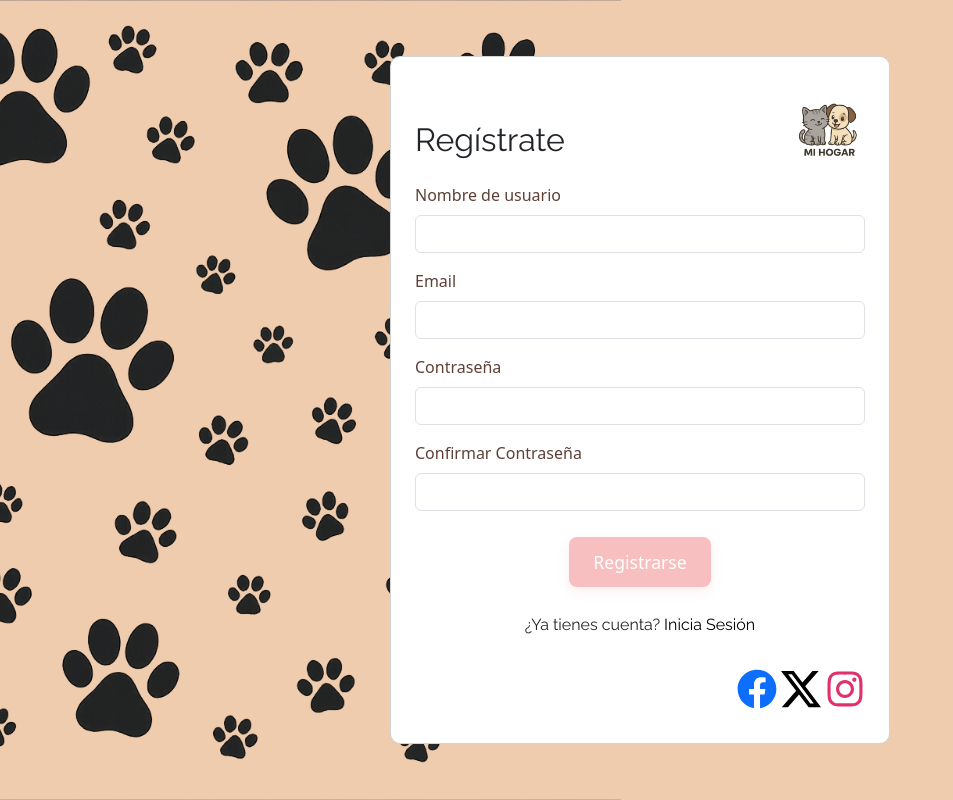
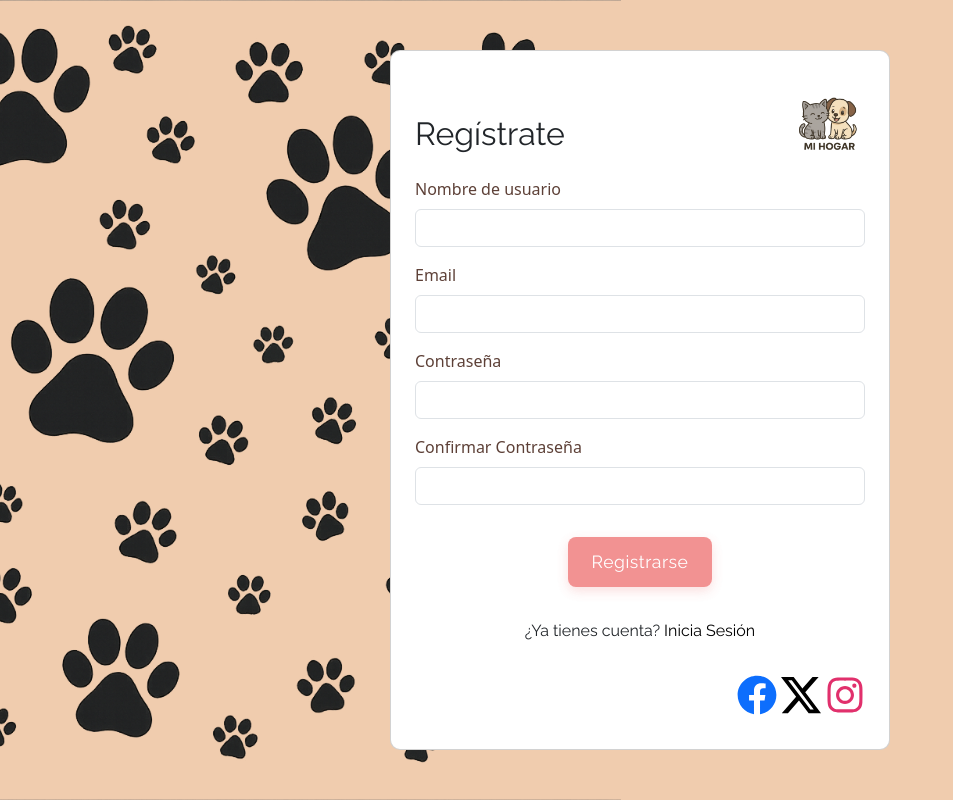
Before and after one commit to melinab1998/TPI-PROGRAMACION-III, a React (Vite) app in the folder frontend/: page /register in a window 1280 px wide. Shown: the whole page, without its empty margins (0-953 px from the left). Built offline with nearby package versions, Linux system fonts and the light colour scheme.

Commit message:
btn-register

```diff
--- a/frontend/src/pages/Register/Register.css
+++ b/frontend/src/pages/Register/Register.css
@@ -60,13 +60,23 @@
 .button {
   background-color: #f29a8e;
   border: none;
-  opacity: 50%;
-  margin: 10px 0;
+  color: white;
+  font-weight: 600;
+  font-size: 1.1rem;
+  padding: 10px 30px;
+  border-radius: 25px;
+  opacity: 0.85;
+  transition: all 0.3s ease;
+  box-shadow: 0 4px 10px rgba(0, 0, 0, 0.15);
+  font-family: 'Raleway', sans-serif;
+  letter-spacing: 0.5px;
+  margin: 1rem 0;
 }
 
 .button:hover {
-  background-color: #f29a8e;
-  opacity: 100%;
+  opacity: 1;
+  transform: scale(1.05);
+  box-shadow: 0 6px 14px rgba(0, 0, 0, 0.2);
 }
 
 .social {
```
